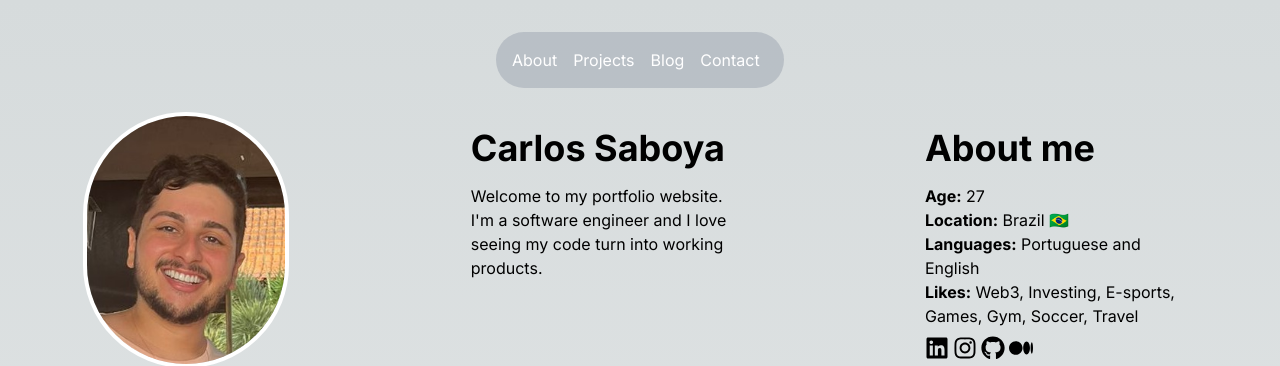
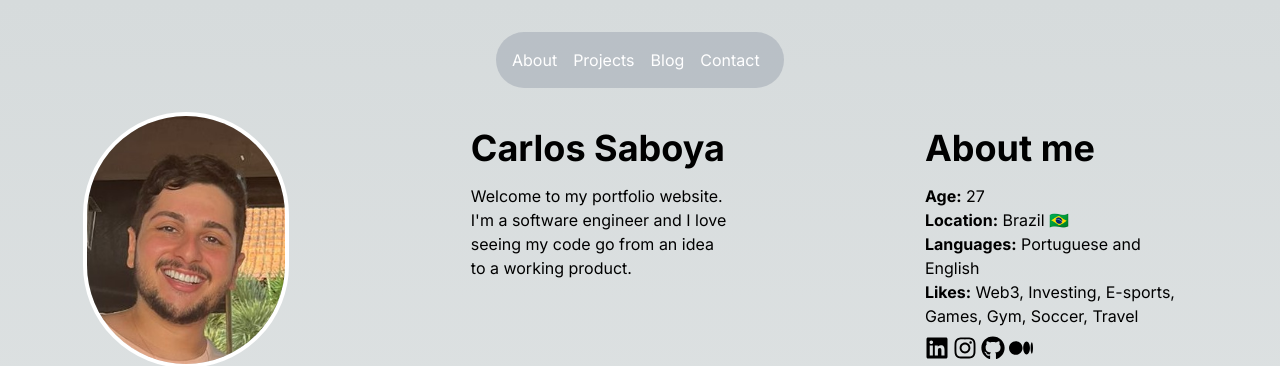
Before and after one commit to cadusaboya/portfolio-website, a Next.js app: page / in a window 1280 px wide. Shown: the top 366 px of the page. Built offline with nearby package versions, Linux system fonts and the light colour scheme.

Commit message:
Rephrased welcome text

```diff
--- a/components/AboutMe.tsx
+++ b/components/AboutMe.tsx
@@ -7,7 +7,7 @@ const AboutMe = () => {
         <img src="/my-img.jpeg" alt="My image" className="h-64 w-auto mx-auto rounded-full border-4 border-white" />
         <main className="flex flex-col mx-auto w-72 p-4">
             <h1 className="text-4xl font-bold">Carlos Saboya</h1>
-            <p className="mt-4">Welcome to my portfolio website. I'm a software engineer and I love seeing my code turn into working products.</p>
+            <p className="mt-4">Welcome to my portfolio website. I'm a software engineer and I love seeing my code go from an idea to a working product.</p>
         </main>
         <main className="flex flex-col mx-auto w-72 pt-4 pl-4">
             <h1 className="text-4xl font-bold">About me</h1>
```
